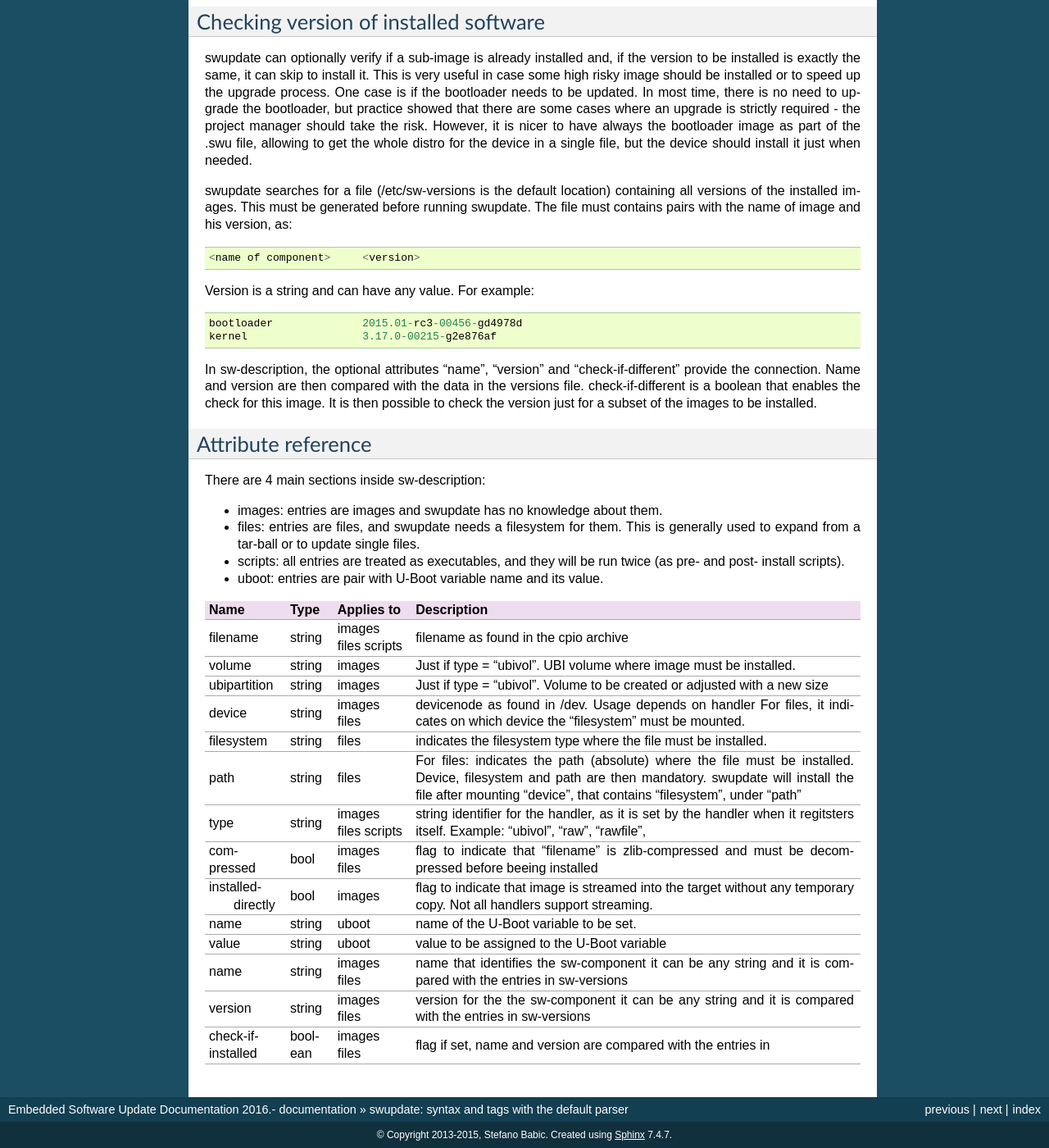
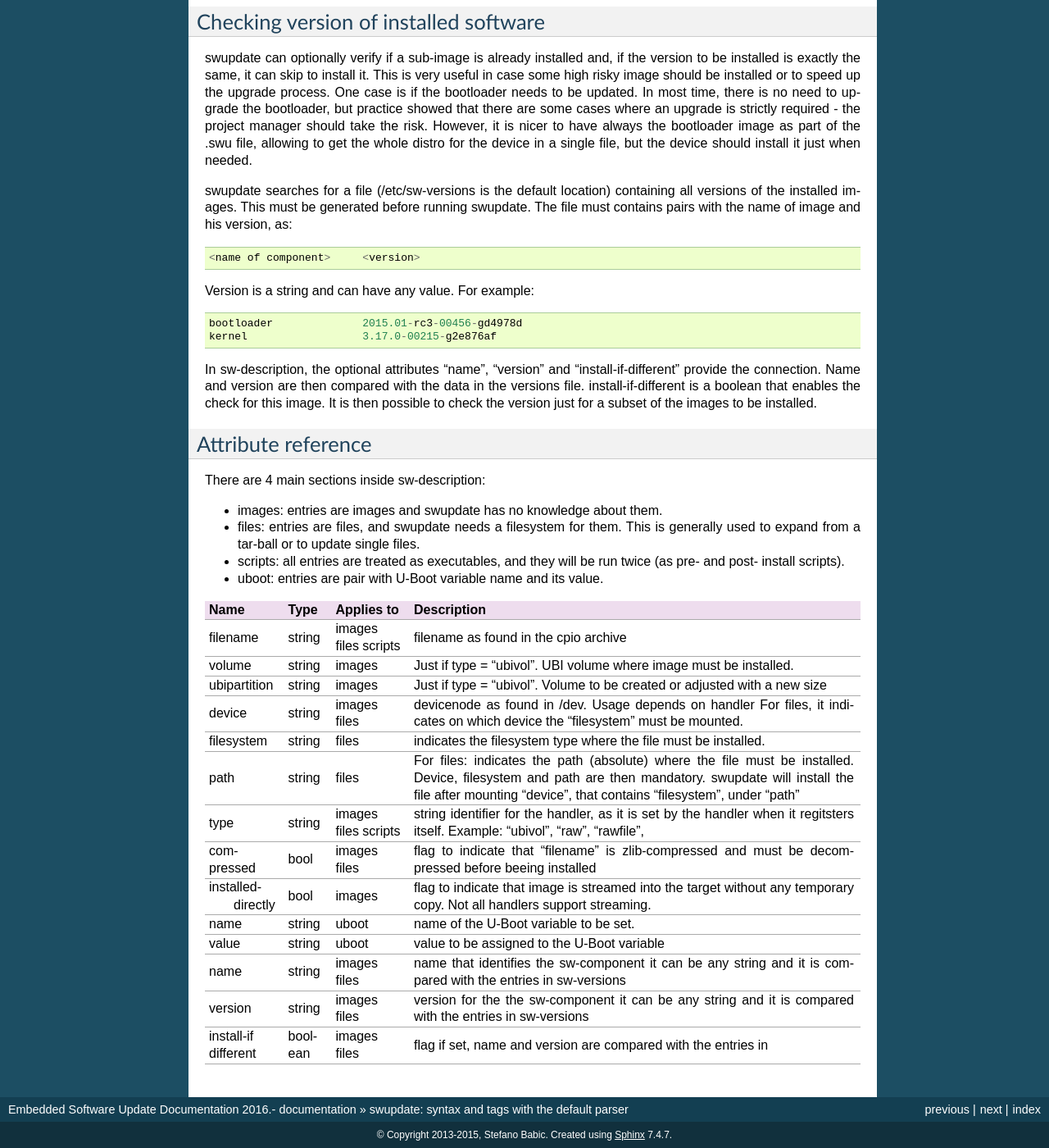
Before and after one commit to sbabic/swupdate, a Sphinx documentation site: the page built from doc/source/sw-description.rst, in a window 1280 px wide and 1400 px high, scrolled down 7137 px. Shown: the whole window at 82% size. Built offline with Sphinx 7.4.7, drawn with Linux system fonts in a browser that asks for light colours; formulas are drawn with MathJax 3.

Commit message:
doc: fix documentation about install-if-different
Signed-off-by: Jörg Krause <joerg.krause@embedded.rocks>

```diff
--- a/doc/source/sw-description.rst
+++ b/doc/source/sw-description.rst
@@ -522,8 +522,8 @@ Version is a string and can have any value. For example:
         kernel                  3.17.0-00215-g2e876af
 
 In sw-description, the optional attributes "name", "version" and
-"check-if-different" provide the connection. Name and version are then
-compared with the data in the versions file. check-if-different is a
+"install-if-different" provide the connection. Name and version are then
+compared with the data in the versions file. install-if-different is a
 boolean that enables the check for this image. It is then possible to
 check the version just for a subset of the images to be installed.
 
@@ -600,7 +600,7 @@ There are 4 main sections inside sw-description:
 |             |          |            | compared with the entries in          |
 |             |          |            | sw-versions                           |
 +-------------+----------+------------+---------------------------------------+
-| check-if-   | boolean  | images     | flag                                  |
-| installed   |          | files      | if set, name and version are          |
+| install-if  | boolean  | images     | flag                                  |
+| different   |          | files      | if set, name and version are          |
 |             |          |            | compared with the entries in          |
 +-------------+----------+------------+---------------------------------------+
```
